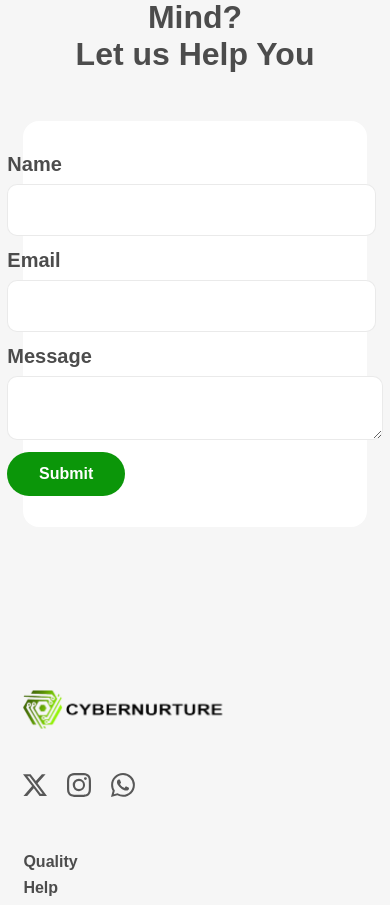
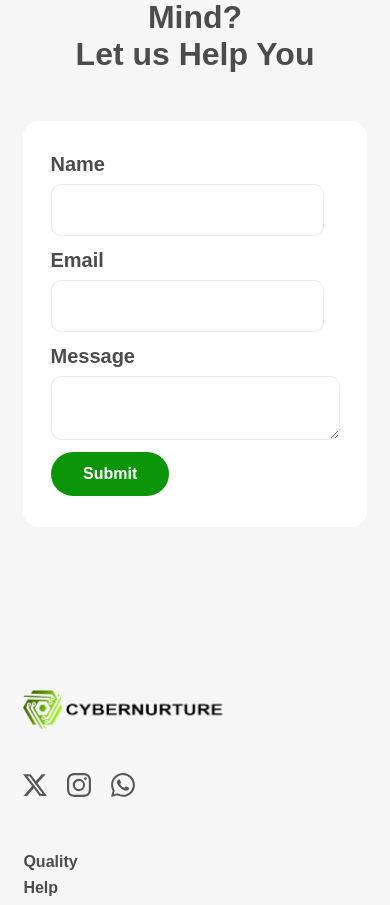
Before and after one commit to Timmilytim/Cybernurture, a React (Create React App) app: page / in a window 390 px wide. Shown: the part 5484-6389 px from the top of the page. Built offline with nearby package versions, Linux system fonts and the light colour scheme.

Commit message:
designing Contact Page

```diff
--- a/src/App.css
+++ b/src/App.css
@@ -457,4 +457,14 @@ a{
   .about-background-image-container {
     display: none;
   }
+
+  .contact-form-container {
+    padding: 2rem 6rem !important;
+  }
+  .contact-form-container input {
+    padding: 1rem 2rem !important;
+  }
+  .form-control{
+    padding: 1rem 3.5rem !important;
+  }
 }
```
